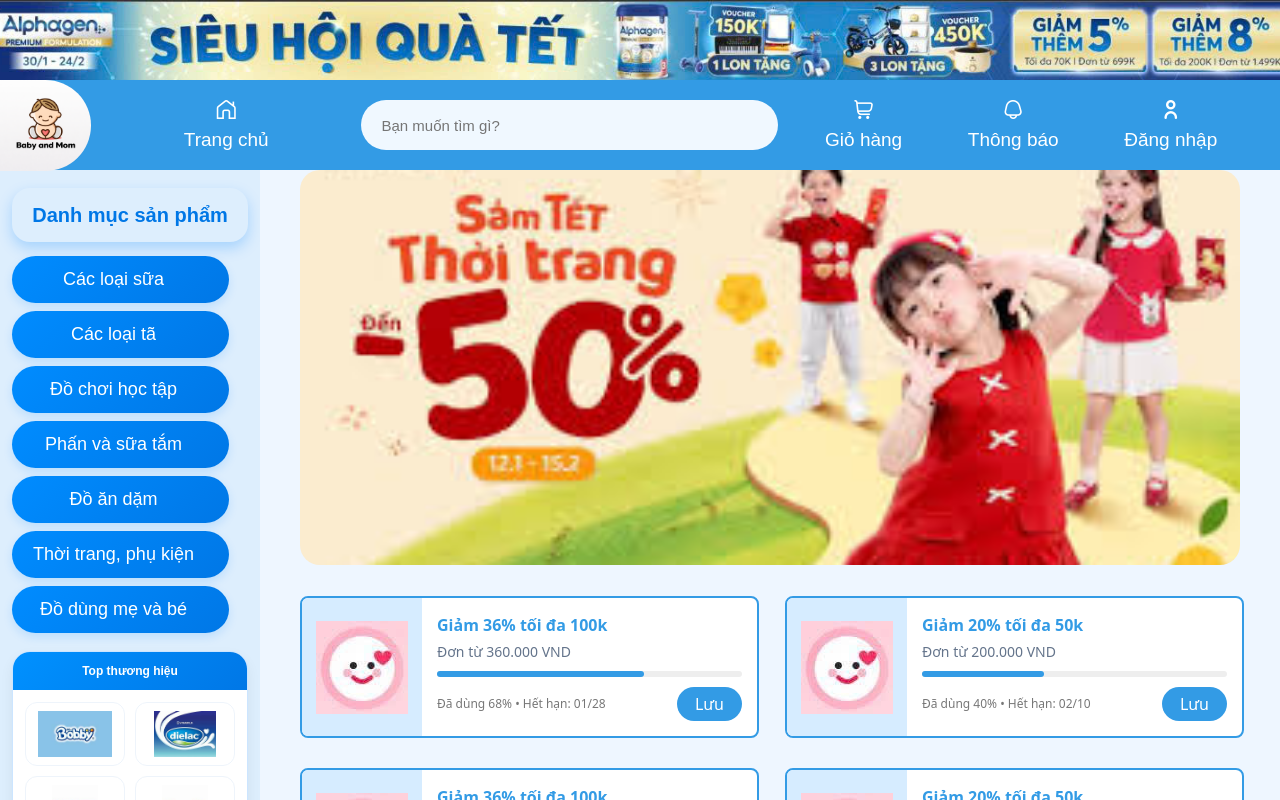
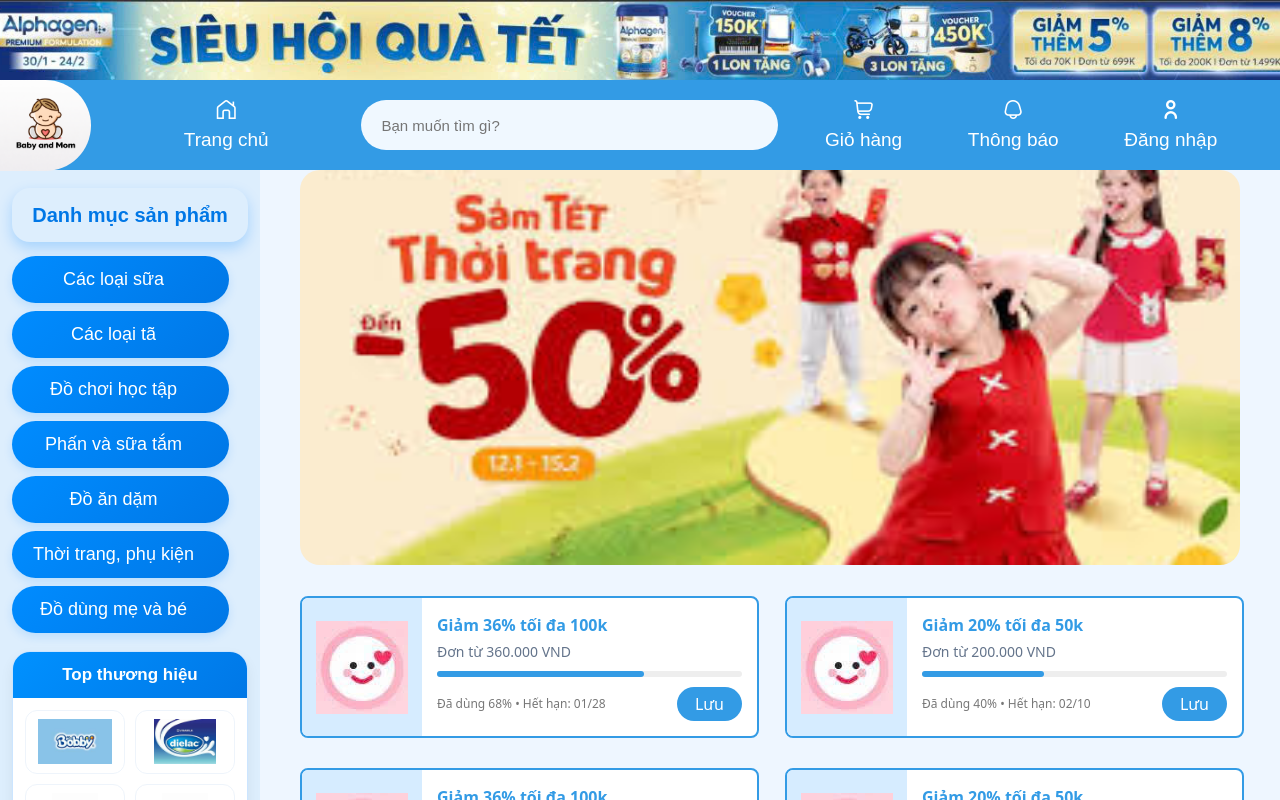
Before and after one commit to RamBo2k4/ShopBaByAndMon, a React (Vite) app: page / in a window 1280 px wide. Shown: the top 800 px of the page. Built offline with nearby package versions, Linux system fonts and the light colour scheme.

Commit message:
fix font menu main

```diff
--- a/src/assets/css/MenuMain.css
+++ b/src/assets/css/MenuMain.css
@@ -21,17 +21,6 @@
   font-size: 20px;
   text-align: center;
   box-shadow: 0 6px 14px rgba(0, 132, 255, 0.25);
-}
-
-/* .main-menu__header-left {
-  display: flex;
-  align-items: center;
-  gap: 8px;
-} */
-
-.main-menu__header-arrow {
-  font-size: 14px;
-  opacity: 0.9;
 }
 
 /* LIST */
@@ -75,11 +64,6 @@
   box-shadow: 0 12px 20px rgba(0, 91, 187, 0.35);
 }
 
-.main-menu__item-icon {
-  margin-right: 10px;
-  font-size: 16px;
-}
-
 .main-menu__item-label {
   flex: 1;
   white-space: nowrap;
@@ -112,7 +96,7 @@
   color: #fff;
   text-align: center;
   padding: 10px;
-  font-size: 12px;
+  font-size: 17px;
   font-weight: bold;
 }
 
```
